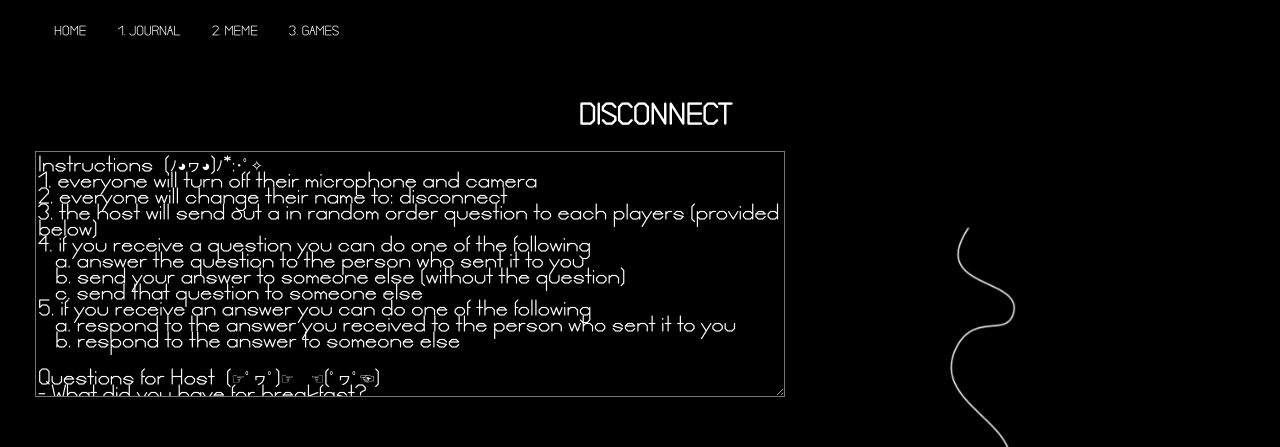
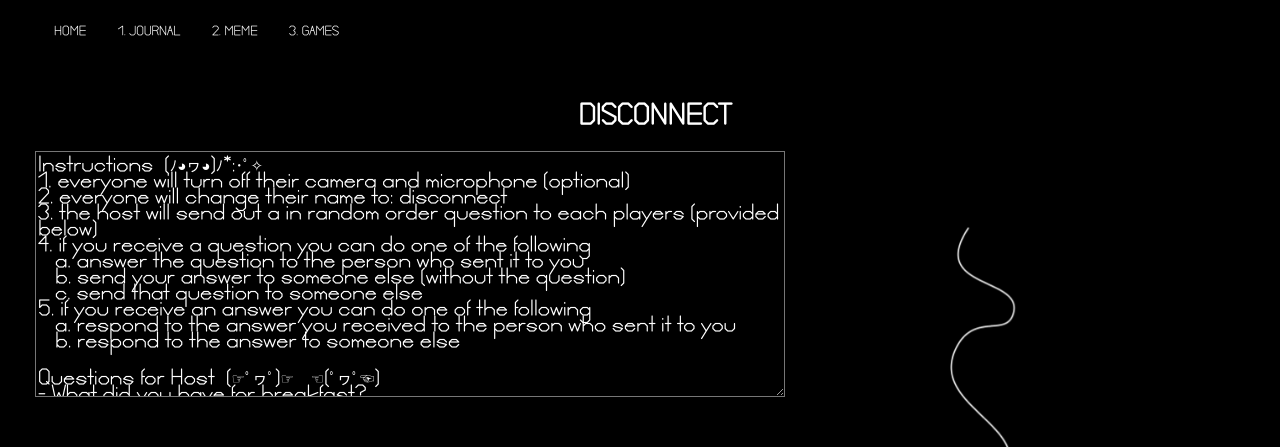
Before and after one commit to hyuunjeong/hyuunjeong.github.io, a plain HTML site: page disconnect.html in a window 1280 px wide. Shown: the top 447 px of the page. Drawn offline with Linux system fonts and the light colour scheme.

Commit message:
Update disconnect.html

```diff
--- a/disconnect.html
+++ b/disconnect.html
@@ -25,7 +25,7 @@
    <textarea id="instructions" name="instructions"
           rows="15" cols="70">
 Instructions  (ﾉ◕ヮ◕)ﾉ*:･ﾟ✧
-1. everyone will turn off their microphone and camera
+1. everyone will turn off their camera and microphone (optional)
 2. everyone will change their name to: disconnect
 3. the host will send out a in random order question to each players (provided below)
 4. if you receive a question you can do one of the following
```
